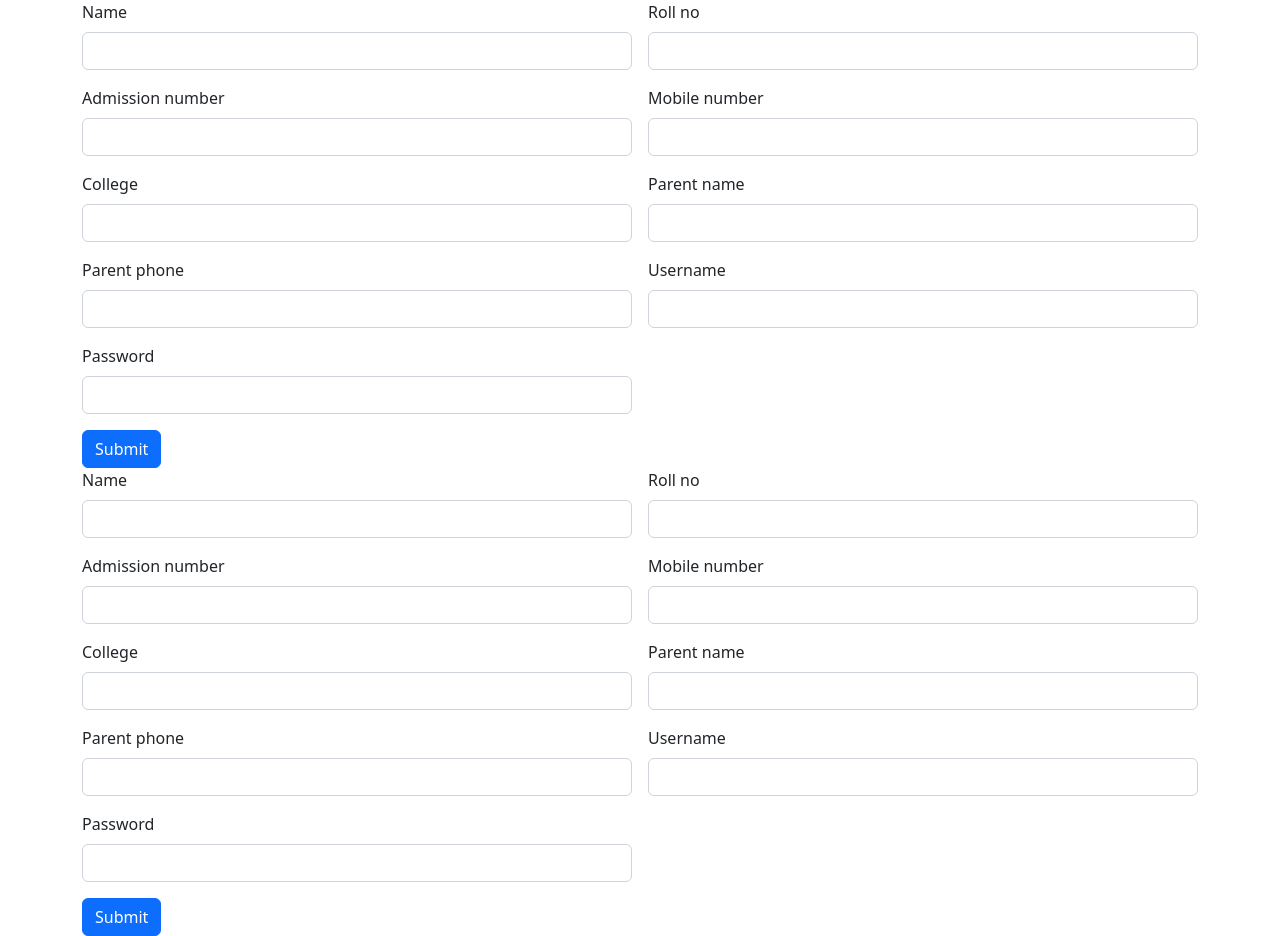
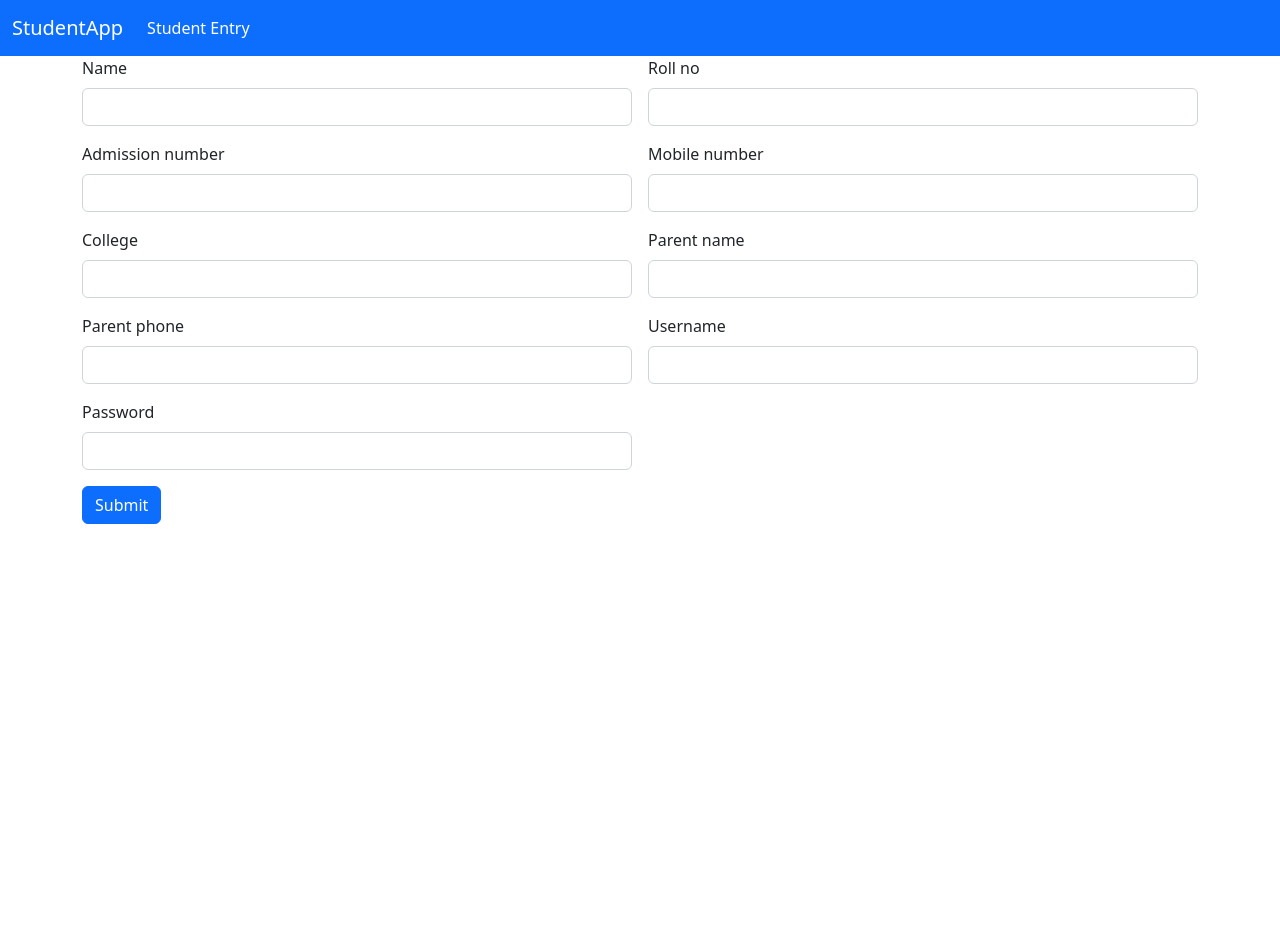
Before and after one commit to jobinjosetech/Student-Angular-App, an Angular app: page / in a window 1280 px wide. After the commit the page ends 800 px from the top, so only its background shows below. Built offline with nearby package versions, Linux system fonts and the light colour scheme.

Commit message:
navigation added

```diff
--- a/src/app/app.component.html
+++ b/src/app/app.component.html
@@ -1,2 +1 @@
-<app-student-entry></app-student-entry>
 <router-outlet></router-outlet>
--- a/src/app/app.module.ts
+++ b/src/app/app.module.ts
@@ -5,6 +5,7 @@
 import { AppRoutingModule } from './app-routing.module';
 import { AppComponent } from './app.component';
 import { StudentEntryComponent } from './student-entry/student-entry.component';
+import { NavbarComponent } from './navbar/navbar.component';
 
 const myRoutes:Routes = [
   {
@@ -16,7 +17,8 @@
 @NgModule({
   declarations: [
     AppComponent,
-    StudentEntryComponent
+    StudentEntryComponent,
+    NavbarComponent
   ],
   imports: [
     BrowserModule,
--- /dev/null
+++ b/src/app/navbar/navbar.component.html
@@ -0,0 +1,16 @@
+<nav class="navbar navbar-expand-lg bg-primary navbar-dark">
+    <div class="container-fluid">
+      <a class="navbar-brand" href="#">StudentApp</a>
+      <button class="navbar-toggler" type="button" data-bs-toggle="collapse" data-bs-target="#navbarNav" aria-controls="navbarNav" aria-expanded="false" aria-label="Toggle navigation">
+        <span class="navbar-toggler-icon"></span>
+      </button>
+      <div class="collapse navbar-collapse" id="navbarNav">
+        <ul class="navbar-nav">
+          <li class="nav-item">
+            <a class="nav-link active" aria-current="page" routerLink="#">Student Entry</a>
+          </li>
+
+        </ul>
+      </div>
+    </div>
+  </nav>
--- a/src/app/student-entry/student-entry.component.html
+++ b/src/app/student-entry/student-entry.component.html
@@ -1,3 +1,5 @@
+
+<app-navbar></app-navbar>
 <div class="container">
     <div class="row">
         <div class="col col-12 col-sm-12 col-md-12 col-lg-12 col-xl-12 col-xxl-12">
```
Also changed, not shown: src/app/navbar/navbar.component.ts (added, +10 -0 lines), src/app/navbar/navbar.component.css (added).
